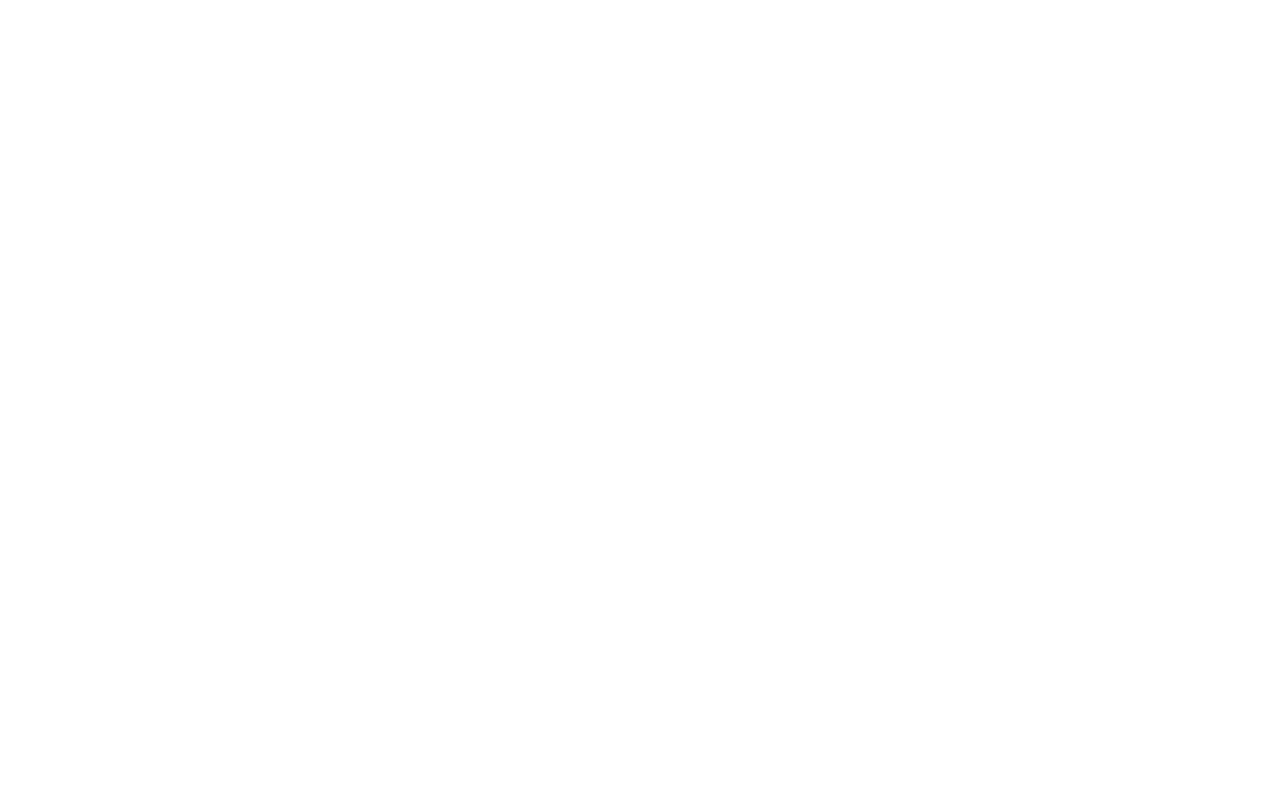
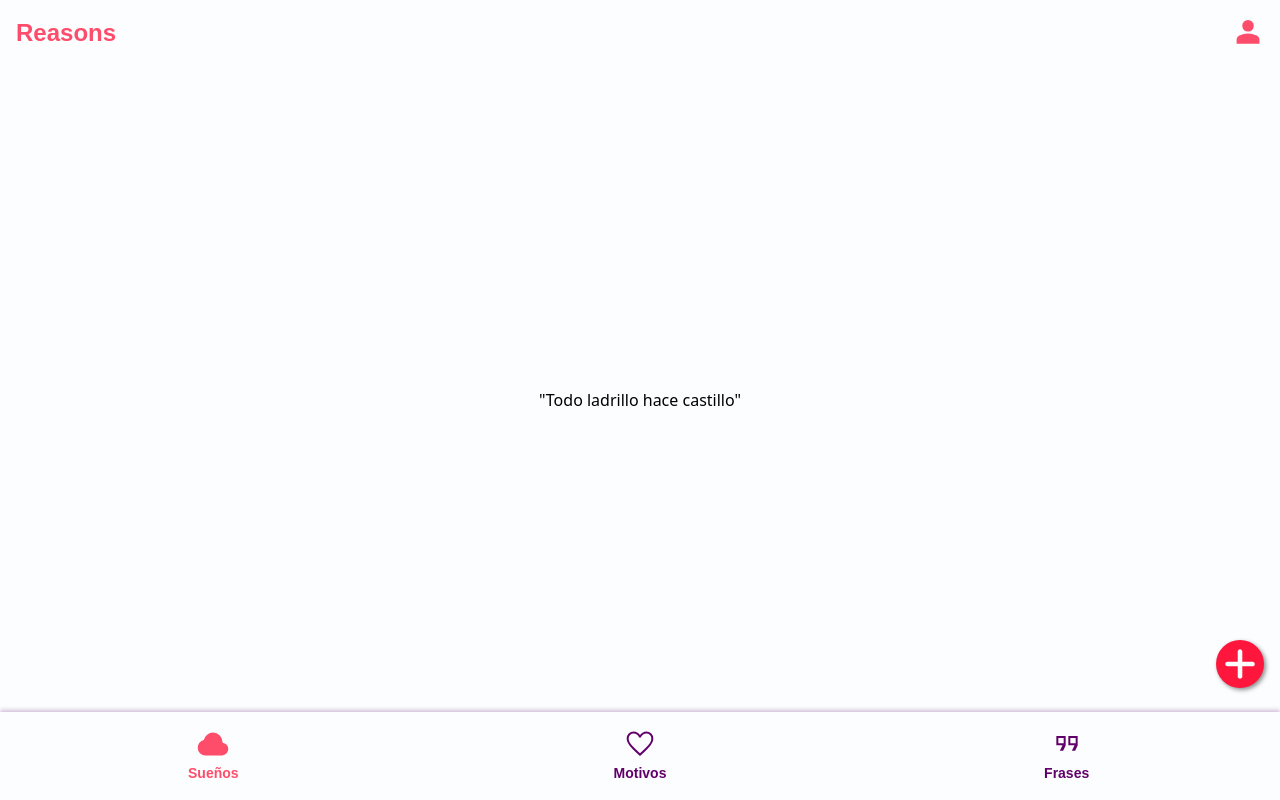
Before and after one commit to DenilDenilson/reasons, a React (Vite) app: page /quotes in a window 1280 px wide. Before the commit this address had no page. Built offline with nearby package versions, Linux system fonts and the light colour scheme.

Commit message:
Añadido la ruta y página Frases

```diff
--- /dev/null
+++ b/src/MainQuote.jsx
@@ -0,0 +1,7 @@
+export default function MainQuote() {
+  return (
+    <main className="absolute left-0 right-0 top-0 bottom-0 m-auto flex items-center justify-center">
+      <p className="">"Todo ladrillo hace castillo"</p>
+    </main>
+  );
+}
--- a/src/NavBot.jsx
+++ b/src/NavBot.jsx
@@ -57,6 +57,7 @@
         </span>
       </Link>
       <Link
+        to="/quotes"
         className="flex flex-col items-center gap-1"
         onClick={() => {
           setFilledQuote(true);
--- a/src/main.jsx
+++ b/src/main.jsx
@@ -5,6 +5,7 @@
 import DreamPage from "./dreamPage";
 import "./index.css";
 import MainDreams from "./MainDreams";
+import MainQuote from "./MainQuote";
 import MainReasons from "./MainReasons";
 
 ReactDOM.createRoot(document.getElementById("root")).render(
@@ -15,6 +16,7 @@
       <Route path="/" element={<DreamPage />}>
         <Route index element={<MainDreams />} />
         <Route path="/reasons" element={<MainReasons />} />
+        <Route path="/quotes" element={<MainQuote />} />
       </Route>
     </Routes>
   </BrowserRouter>
```
